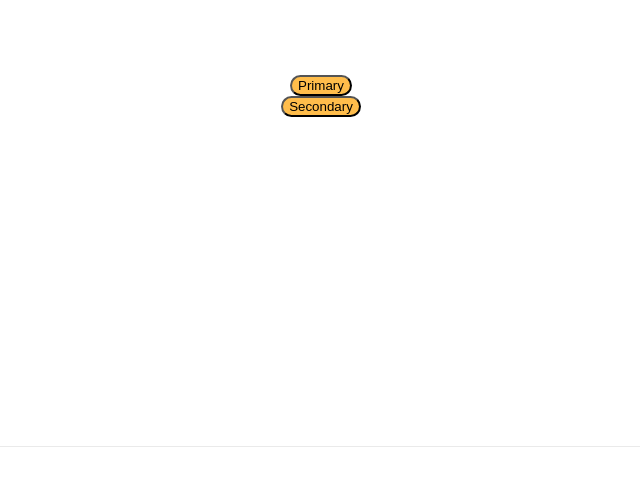
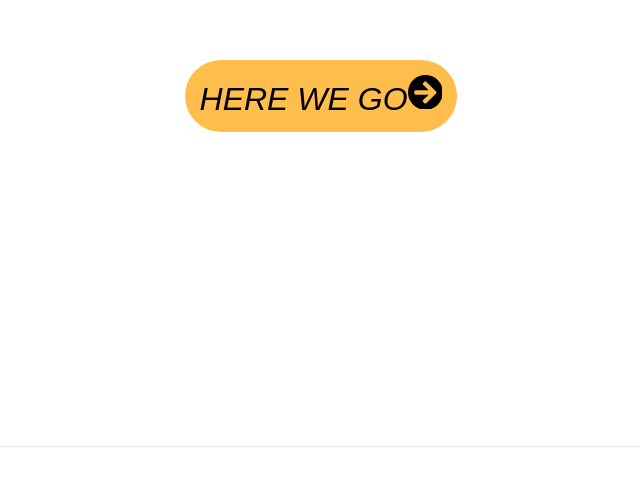
Before and after one commit to m-wiemers/aussicamp, a Next.js app: page / in a window 1280 px wide. Shown: the part 254-740 px from the top of the page, without its empty margins (319-959 px from the left). Built offline with nearby package versions, Linux system fonts and the light colour scheme.

Commit message:
💄 Create Button Component and add it to index

```diff
--- a/components/button/Button.module.css
+++ b/components/button/Button.module.css
@@ -1,4 +1,9 @@
 .btn {
-  background-color: #ffbd4b;
-  border-radius: 20px;
+  background-color: var(--button-bg-color);
+  border: none;
+  border-radius: 41pt;
+  font-size: 2em;
+  padding: 15px;
+  font-weight: 200;
+  font-style: italic;
 }
--- a/components/button/Button.tsx
+++ b/components/button/Button.tsx
@@ -1,14 +1,15 @@
+import ArrowRightIcon from "../icons/ArrowRightIcon";
 import styles from "./Button.module.css";
 
 export type ButtonProps = {
-  primary: boolean;
   label: string;
 };
 
-function Button({ primary, label, ...props }: ButtonProps) {
+function Button({ label }: ButtonProps) {
   return (
-    <button className={`${styles.btn} ${primary ? "primary" : ""}`} {...props}>
+    <button className={styles.btn}>
       {label}
+      <ArrowRightIcon />
     </button>
   );
 }
--- /dev/null
+++ b/components/icons/ArrowRightIcon.tsx
@@ -0,0 +1,17 @@
+const ArrowRightIcon = () => (
+  <svg
+    xmlns="http://www.w3.org/2000/svg"
+    width="34.875"
+    height="34.875"
+    viewBox="0 0 34.875 34.875"
+  >
+    <path
+      id="Icon_awesome-arrow-circle-right"
+      data-name="Icon awesome-arrow-circle-right"
+      d="M18,.563A17.438,17.438,0,1,1,.563,18,17.434,17.434,0,0,1,18,.563Zm-2.032,10.1,5.309,5.091H8.438A1.683,1.683,0,0,0,6.75,17.438v1.125A1.683,1.683,0,0,0,8.438,20.25H21.277l-5.309,5.091a1.689,1.689,0,0,0-.028,2.412l.773.766a1.681,1.681,0,0,0,2.384,0l9.33-9.323a1.681,1.681,0,0,0,0-2.384L19.1,7.474a1.681,1.681,0,0,0-2.384,0l-.773.766a1.7,1.7,0,0,0,.028,2.419Z"
+      transform="translate(-0.563 -0.563)"
+    />
+  </svg>
+);
+
+export default ArrowRightIcon;
--- a/pages/index.tsx
+++ b/pages/index.tsx
@@ -1,6 +1,6 @@
 import Head from "next/head";
+import styles from "../styles/Home.module.css";
 import Button from "../components/button/Button";
-import styles from "../styles/Home.module.css";
 
 export default function Home() {
   return (
@@ -11,8 +11,7 @@ export default function Home() {
       </Head>
 
       <main className={styles.main}>
-        <Button primary label="Primary" />
-        <Button primary={false} label="Secondary" />
+        <Button label="HERE WE GO" />
       </main>
 
       <footer className={styles.footer}></footer>
```
Also changed, not shown: 1 other file (tests, documents, lock files or other folders).
